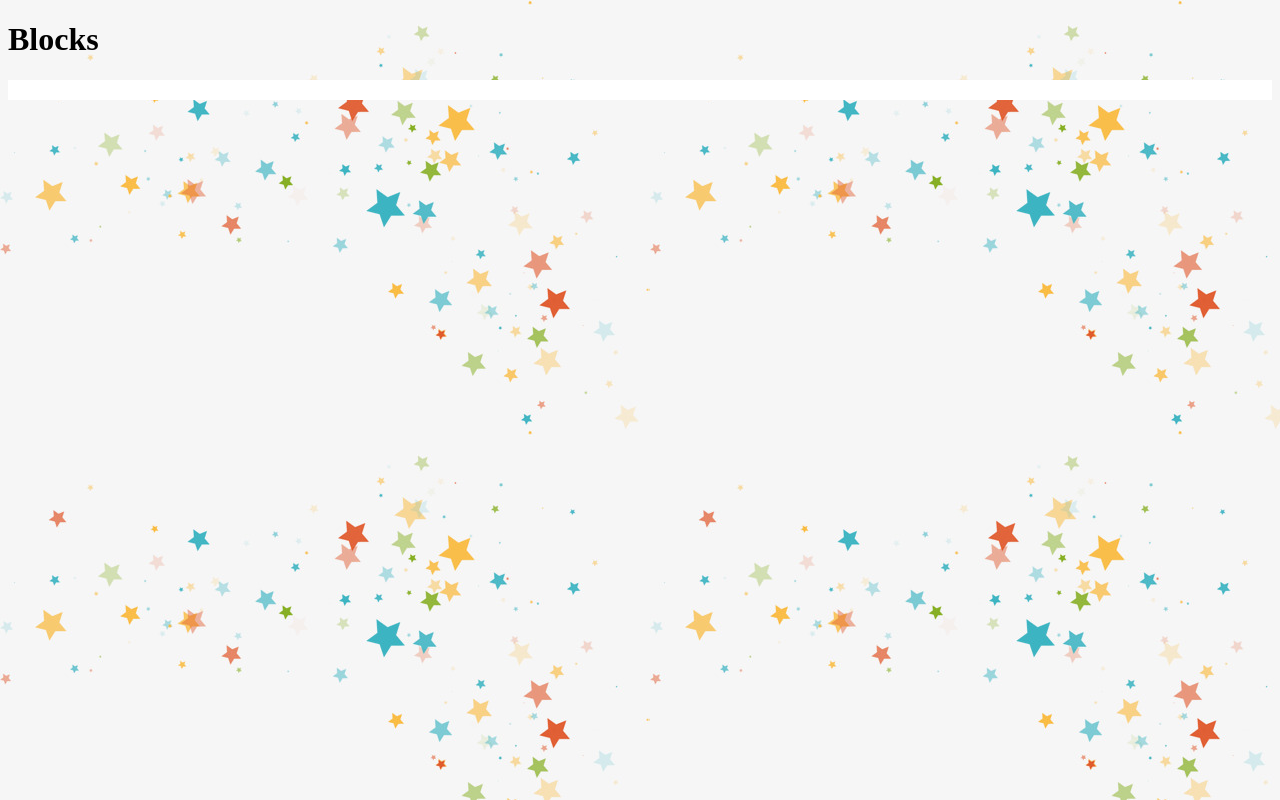
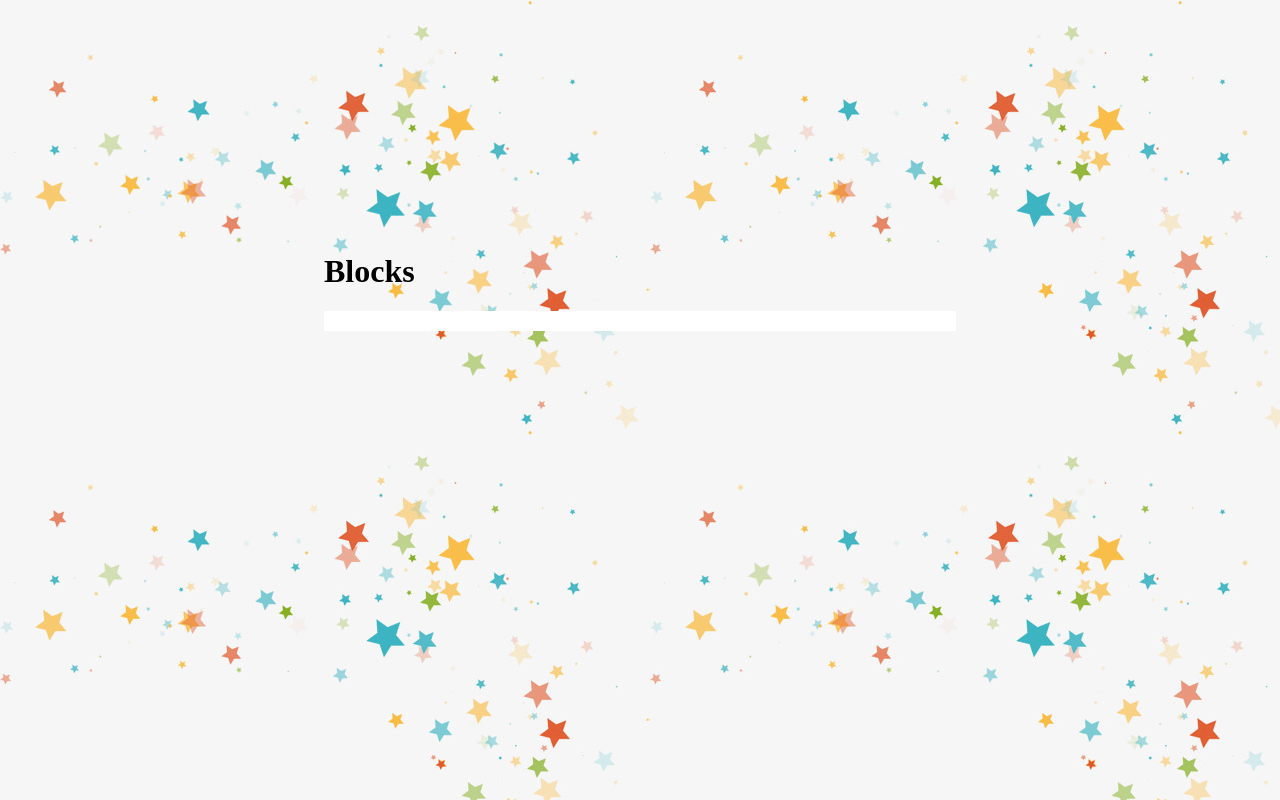
Before and after one commit to rarrunategu1/express_practice, a website: page public/index.html in a window 1280 px wide. Drawn offline with nearby package versions, Linux system fonts and the light colour scheme.

Commit message:
included a class for a div for styling purposes

```diff
--- a/public/index.html
+++ b/public/index.html
@@ -8,10 +8,12 @@
     <link rel="stylesheet" href="style.css"/>
     </head>
 <body>
-    <h1>Blocks</h1>
+    <div class='center'>
+    <h1><strong>Blocks</strong></h1>
     <ul class='block-list'></ul>
+    </div>
 
-    <script src="jquery.js"></script>
+    <script src="https://code.jquery.com/jquery-3.3.1.min.js"></script>
     <script src="client.js"></script>
 </body>
 </html>
```
